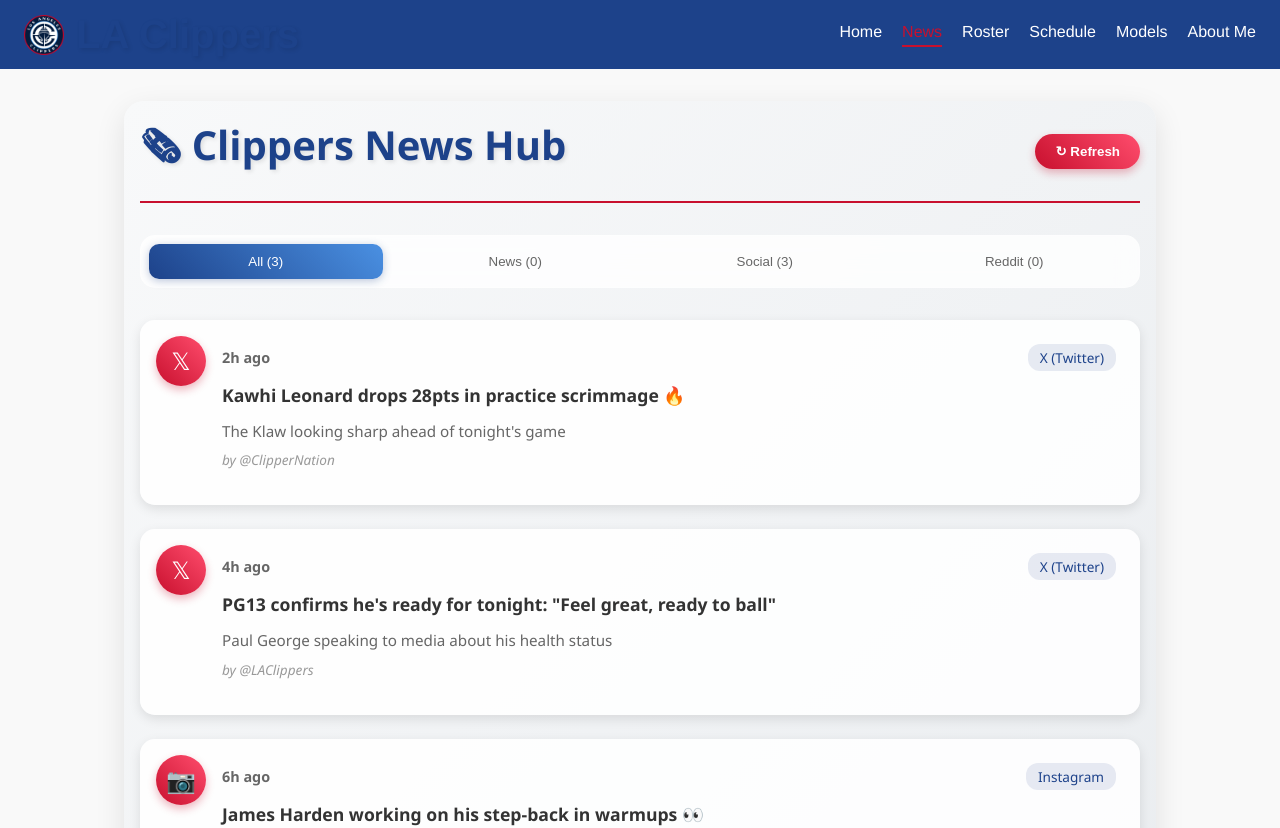
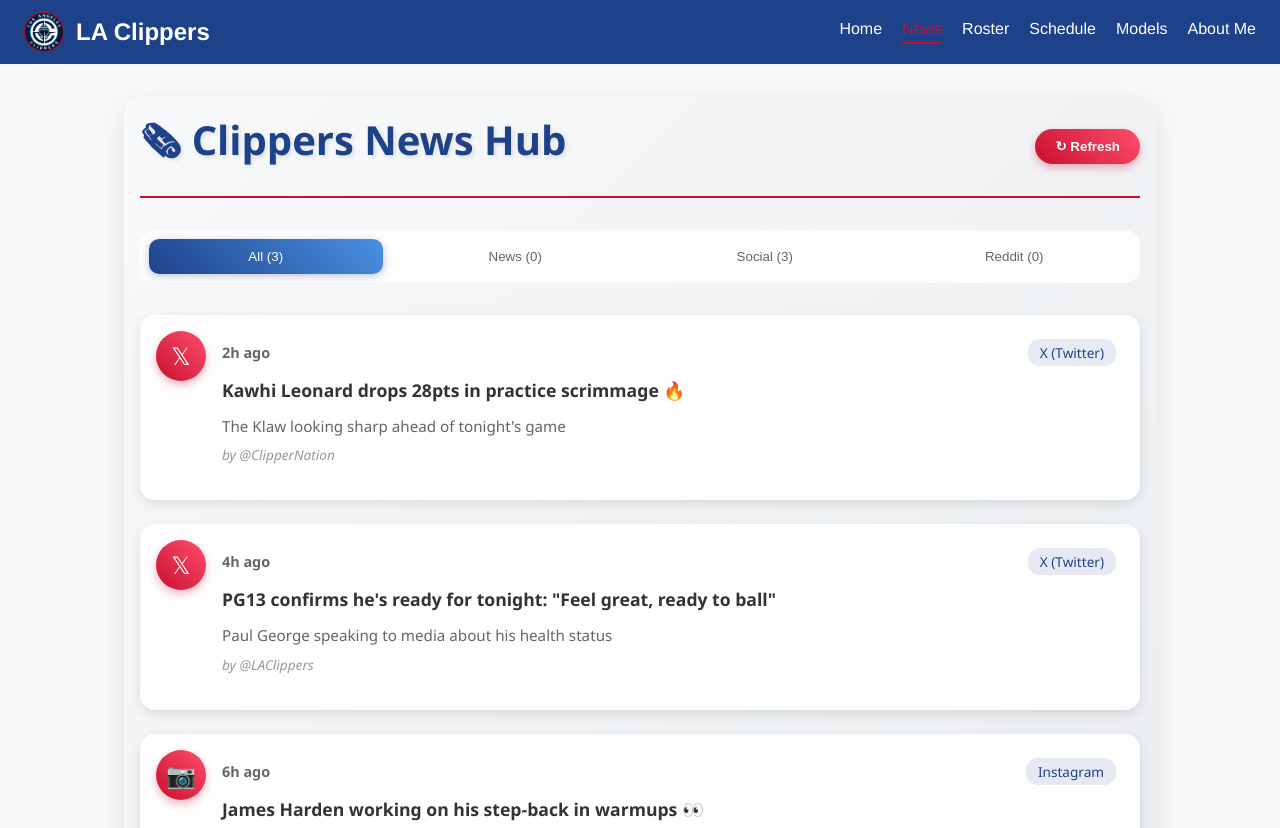
Before and after one commit to joshuamkchoi1103/laclippers, a React (Create React App) app: page /laclippers/news in a window 1280 px wide. Shown: the top 828 px of the page. Built offline with nearby package versions, Linux system fonts and the light colour scheme; no server answers.

Commit message:
formatting

```diff
--- a/src/components/Navbar.tsx
+++ b/src/components/Navbar.tsx
@@ -7,7 +7,7 @@
     <nav className="navbar" aria-label="Main navigation">
       <div className="logoSection">
         <img src={logo} alt="Clippers Logo" className="logo" />
-        <div className="title">LA Clippers</div>
+        <div className="navbar-title">LA Clippers</div>
       </div>
       <div className="links">
         <NavLink to="/" className="link" end>
--- a/src/styles/Home.css
+++ b/src/styles/Home.css
@@ -47,10 +47,7 @@
   font-weight: 900;
   margin-bottom: 1rem;
   text-shadow: 3px 3px 6px rgba(0, 0, 0, 0.5);
-  background: linear-gradient(45deg, #ffffff, #e1e9f7);
-  background-clip: text;
-  -webkit-background-clip: text;
-  -webkit-text-fill-color: transparent;
+  color: white;
   animation: fadeInUp 1s ease 0.5s both;
 }
 
--- a/src/styles/Navbar.css
+++ b/src/styles/Navbar.css
@@ -19,9 +19,10 @@
   height: auto;
 }
 
-.title {
+.navbar-title {
   font-size: 1.5rem;
   font-weight: bold;
+  color: white !important;
 }
 
 .links {
```
